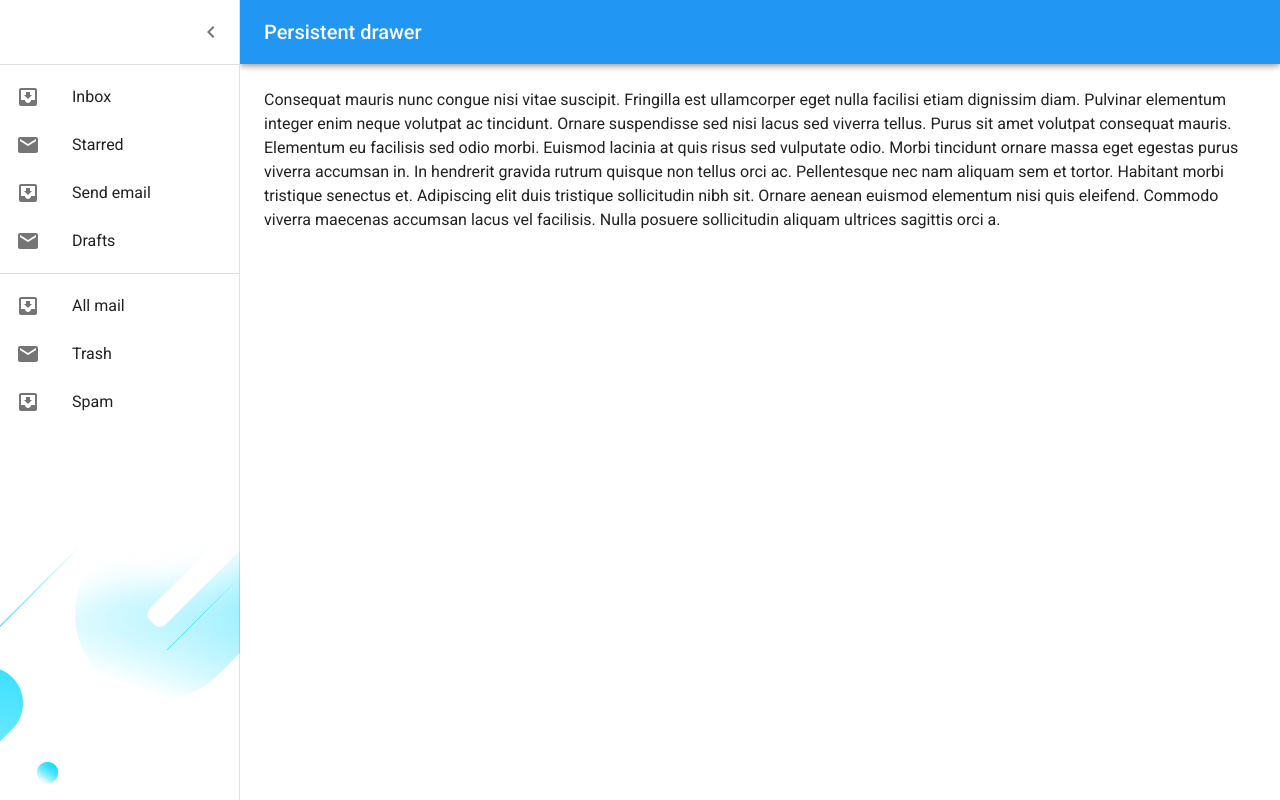
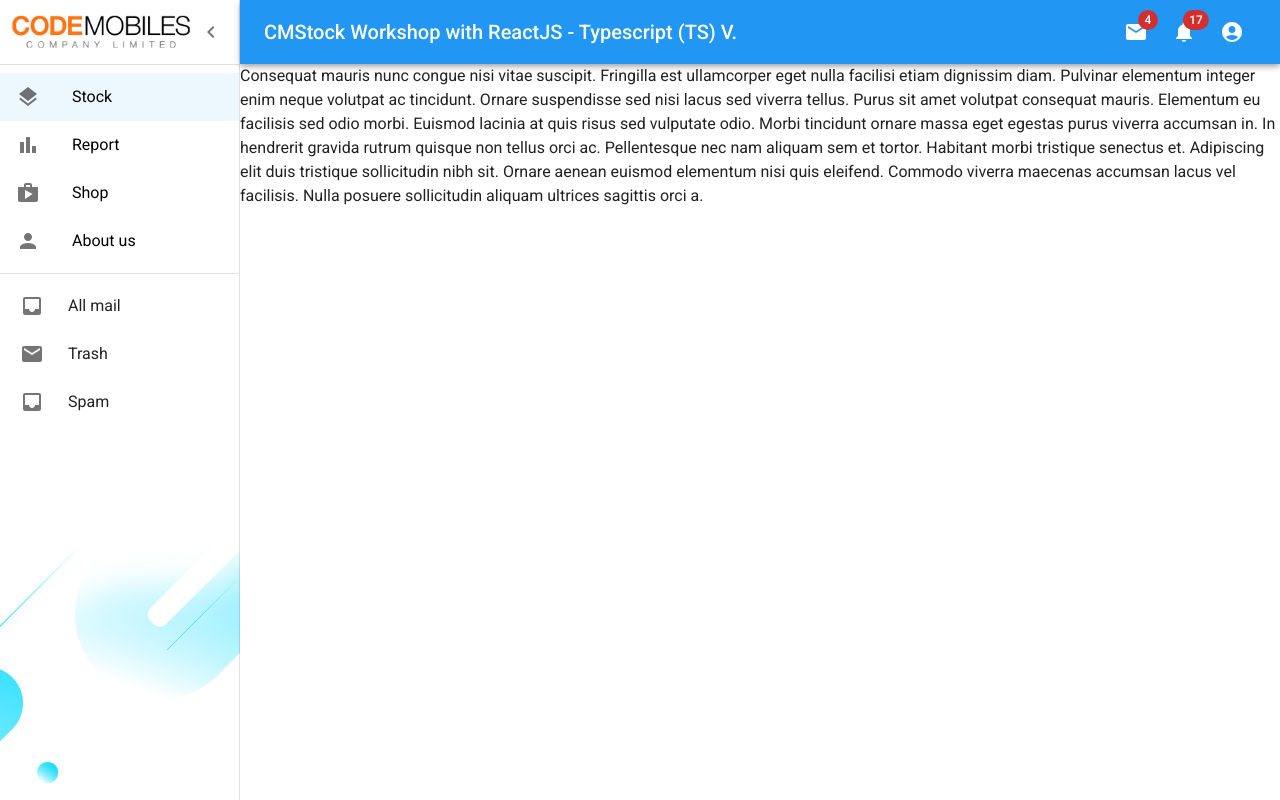
Before and after one commit to AloeThron/project-cm-stock, a Next.js app in the folder cmstock/: page /stock in a window 1280 px wide. Built offline with nearby package versions, Linux system fonts and the light colour scheme.

Commit message:
fix header and sidebar

```diff
--- a/cmstock/src/app/(routes)/layout.tsx
+++ b/cmstock/src/app/(routes)/layout.tsx
@@ -8,26 +8,6 @@ import { DrawerHeader } from "../_components/layout/DrawerHeader";
 type Props = {
   children: React.ReactNode;
 };
-
-const drawerWidth = 240;
-const Main = styled("main", { shouldForwardProp: (prop) => prop !== "open" })<{
-  open?: boolean;
-}>(({ theme, open }) => ({
-  flexGrow: 1,
-  padding: theme.spacing(3),
-  transition: theme.transitions.create("margin", {
-    easing: theme.transitions.easing.sharp,
-    duration: theme.transitions.duration.leavingScreen,
-  }),
-  marginLeft: `-${drawerWidth}px`,
-  ...(open && {
-    transition: theme.transitions.create("margin", {
-      easing: theme.transitions.easing.easeOut,
-      duration: theme.transitions.duration.enteringScreen,
-    }),
-    marginLeft: 0,
-  }),
-}));
 
 export default function layout({ children }: Props) {
   const [open, setOpen] = useState(true);
@@ -46,10 +26,8 @@ export default function layout({ children }: Props) {
         <Header handleDrawerOpen={handleDrawerOpen} open={open} />
         <Sidebar handleDrawerClose={handleDrawerClose} open={open} />
         <Box>
-          <Main open={open}>
             <DrawerHeader />
             {children}
-          </Main>
         </Box>
       </Box>
     </section>
--- a/cmstock/src/app/_components/layout/Header.tsx
+++ b/cmstock/src/app/_components/layout/Header.tsx
@@ -1,14 +1,19 @@
 "use client";
-import * as React from "react";
-import { styled, useTheme } from "@mui/material/styles";
+import React from "react";
+import { styled } from "@mui/material/styles";
+import Box from "@mui/material/Box";
 import MuiAppBar, { AppBarProps as MuiAppBarProps } from "@mui/material/AppBar";
 import Toolbar from "@mui/material/Toolbar";
 import Typography from "@mui/material/Typography";
 import IconButton from "@mui/material/IconButton";
 import MenuIcon from "@mui/icons-material/Menu";
+import NotificationsIcon from "@mui/icons-material/Notifications";
+import AccountCircle from "@mui/icons-material/AccountCircle";
+import MailIcon from "@mui/icons-material/Mail";
+import { Badge, Menu, MenuItem } from "@mui/material";
+import { useRouter } from "next/navigation";
 
 const drawerWidth = 240;
-
 interface AppBarProps extends MuiAppBarProps {
   open?: boolean;
 }
@@ -16,44 +21,112 @@ interface AppBarProps extends MuiAppBarProps {
 const AppBar = styled(MuiAppBar, {
   shouldForwardProp: (prop) => prop !== "open",
 })<AppBarProps>(({ theme, open }) => ({
-  transition: theme.transitions.create(["margin", "width"], {
+  zIndex: theme.zIndex.drawer + 1,
+  transition: theme.transitions.create(["width", "margin"], {
     easing: theme.transitions.easing.sharp,
     duration: theme.transitions.duration.leavingScreen,
   }),
   ...(open && {
+    marginLeft: drawerWidth,
     width: `calc(100% - ${drawerWidth}px)`,
-    marginLeft: `${drawerWidth}px`,
-    transition: theme.transitions.create(["margin", "width"], {
-      easing: theme.transitions.easing.easeOut,
+    transition: theme.transitions.create(["width", "margin"], {
+      easing: theme.transitions.easing.sharp,
       duration: theme.transitions.duration.enteringScreen,
     }),
   }),
 }));
 
-type Props = {
-  open: boolean;
-  handleDrawerOpen: () => void;
-};
+type Props = { handleDrawerOpen: any; open: boolean };
 
-export default function Header({ open, handleDrawerOpen }: Props) {
-  const theme = useTheme();
+const Header = ({ handleDrawerOpen, open }: Props) => {
+  const [showProfileMenu, setShowProfileMenu] = React.useState(false);
+  // const dispatch = useAppDispatch();
+
+  const handleClose = () => {
+    setShowProfileMenu(false);
+  };
+  const router = useRouter();
 
   return (
     <AppBar position="fixed" open={open}>
       <Toolbar>
         <IconButton
-          onClick={handleDrawerOpen}
           color="inherit"
           aria-label="open drawer"
+          onClick={handleDrawerOpen}
           edge="start"
-          sx={{ mr: 2, ...(open && { display: "none" }) }}
+          sx={{
+            marginRight: 5,
+            ...(open && { display: "none" }),
+          }}
         >
           <MenuIcon />
         </IconButton>
-        <Typography variant="h6" noWrap component="div">
-          Persistent drawer
+        <Typography variant="h6" noWrap>
+          CMStock Workshop with ReactJS - Typescript (TS) V.
+          {process.env.NEXT_PUBLIC_APP_VERSION}
         </Typography>
+        <Box sx={{ flexGrow: 1 }} />
+
+        <Box sx={{ display: { xs: "none", md: "flex" } }}>
+          <IconButton
+            size="large"
+            aria-label="show 4 new mails"
+            color="inherit"
+          >
+            <Badge badgeContent={4} color="error">
+              <MailIcon />
+            </Badge>
+          </IconButton>
+          <IconButton
+            size="large"
+            aria-label="show 17 new notifications"
+            color="inherit"
+          >
+            <Badge badgeContent={17} color="error">
+              <NotificationsIcon />
+            </Badge>
+          </IconButton>
+          <IconButton
+            size="large"
+            aria-label="account of current user"
+            aria-haspopup="true"
+            onClick={() => {
+              setShowProfileMenu(!showProfileMenu);
+            }}
+            color="inherit"
+          >
+            <AccountCircle />
+          </IconButton>
+
+          <Menu
+            anchorOrigin={{
+              vertical: "top",
+              horizontal: "right",
+            }}
+            keepMounted
+            transformOrigin={{
+              vertical: "top",
+              horizontal: "right",
+            }}
+            open={showProfileMenu}
+            onClose={handleClose}
+          >
+            <MenuItem
+              onClick={async () => {
+                // const response = await dispatch(signOut());
+                // if (response.meta.requestStatus === "fulfilled")
+                //   router.push("/login");
+              }}
+            >
+              Logout
+            </MenuItem>
+            <MenuItem onClick={() => handleClose}>My account</MenuItem>
+          </Menu>
+        </Box>
       </Toolbar>
     </AppBar>
   );
-}
+};
+
+export default Header;
--- a/cmstock/src/app/_components/layout/Sidebar.tsx
+++ b/cmstock/src/app/_components/layout/Sidebar.tsx
@@ -1,101 +1,158 @@
 "use client";
-import * as React from "react";
-import { styled, useTheme } from "@mui/material/styles";
-import Drawer from "@mui/material/Drawer";
-import MuiAppBar, { AppBarProps as MuiAppBarProps } from "@mui/material/AppBar";
+import React from "react";
+import { styled, Theme, CSSObject } from "@mui/material/styles";
+import MuiDrawer from "@mui/material/Drawer";
 import List from "@mui/material/List";
 import Divider from "@mui/material/Divider";
 import IconButton from "@mui/material/IconButton";
-import ChevronLeftIcon from "@mui/icons-material/ChevronLeft";
-import ChevronRightIcon from "@mui/icons-material/ChevronRight";
+
 import ListItem from "@mui/material/ListItem";
 import ListItemButton from "@mui/material/ListItemButton";
 import ListItemIcon from "@mui/material/ListItemIcon";
 import ListItemText from "@mui/material/ListItemText";
-import InboxIcon from "@mui/icons-material/MoveToInbox";
-import MailIcon from "@mui/icons-material/Mail";
+
+import theme from "../ThemeRegistry/theme";
+import { Stack } from "@mui/material";
+import { blue } from "@mui/material/colors";
+import Image from "next/image";
+import Link from "next/link";
+import { usePathname } from "next/navigation";
+import {
+  Layers,
+  BarChart,
+  Person,
+  Mail,
+  Inbox,
+  ChevronLeft,
+  ChevronRight,
+  Shop2Outlined,
+  Shop,
+} from "@mui/icons-material";
 import { DrawerHeader } from "./DrawerHeader";
 
 const drawerWidth = 240;
 
-interface AppBarProps extends MuiAppBarProps {
-  open?: boolean;
-}
+const openedMixin = (theme: Theme): CSSObject => ({
+  width: drawerWidth,
+  transition: theme.transitions.create("width", {
+    easing: theme.transitions.easing.sharp,
+    duration: theme.transitions.duration.enteringScreen,
+  }),
+  overflowX: "hidden",
+});
 
-const AppBar = styled(MuiAppBar, {
-  shouldForwardProp: (prop) => prop !== "open",
-})<AppBarProps>(({ theme, open }) => ({
-  transition: theme.transitions.create(["margin", "width"], {
+const closedMixin = (theme: Theme): CSSObject => ({
+  transition: theme.transitions.create("width", {
     easing: theme.transitions.easing.sharp,
     duration: theme.transitions.duration.leavingScreen,
   }),
+  overflowX: "hidden",
+  width: `calc(${theme.spacing(7)} + 1px)`,
+  [theme.breakpoints.up("sm")]: {
+    width: `calc(${theme.spacing(8)} + 1px)`,
+  },
+});
+
+const Drawer = styled(MuiDrawer, {
+  shouldForwardProp: (prop) => prop !== "open",
+})(({ theme, open }) => ({
+  width: drawerWidth,
+  flexShrink: 0,
+  whiteSpace: "nowrap",
+  boxSizing: "border-box",
   ...(open && {
-    width: `calc(100% - ${drawerWidth}px)`,
-    marginLeft: `${drawerWidth}px`,
-    transition: theme.transitions.create(["margin", "width"], {
-      easing: theme.transitions.easing.easeOut,
-      duration: theme.transitions.duration.enteringScreen,
-    }),
+    ...openedMixin(theme),
+    "& .MuiDrawer-paper": openedMixin(theme),
   }),
+  ...(!open && {
+    ...closedMixin(theme),
+    "& .MuiDrawer-paper": closedMixin(theme),
+  }),
+}));
+const routesList = [
+  { pathname: "/stock", text: "Stock", icon: <Layers /> },
+  { pathname: "/report", text: "Report", icon: <BarChart /> },
+  { pathname: "/shop", text: "Shop", icon: <Shop /> },
+  { pathname: "/aboutus", text: "About us", icon: <Person /> },
+];
+const CustomLink = styled(
+  Link,
+  {}
+)(() => ({
+  textDecoration: "none",
+  color: "black",
 }));
 
 type Props = {
+  handleDrawerClose: any;
   open: boolean;
-  handleDrawerClose: () => void;
 };
 
-export default function Sidebar({ open, handleDrawerClose }: Props) {
-  const theme = useTheme();
-
+const Sidebar = ({ handleDrawerClose, open }: Props) => {
+  const pathname = usePathname();
   return (
-    <Drawer
-      sx={{
-        width: drawerWidth,
-        flexShrink: 0,
-        "& .MuiDrawer-paper": {
-          width: drawerWidth,
-          boxSizing: "border-box",
-        },
-      }}
-      variant="persistent"
-      anchor="left"
-      open={open}
-    >
+    <Drawer variant="permanent" open={open}>
       <DrawerHeader>
-        <IconButton onClick={handleDrawerClose}>
-          {theme.direction === "ltr" ? (
-            <ChevronLeftIcon />
-          ) : (
-            <ChevronRightIcon />
-          )}
-        </IconButton>
+        <Stack
+          direction="row"
+          alignItems="center"
+          sx={{ backgroundColor: blue }}
+        >
+          <Image
+            src="/static/img/cm_logo.png"
+            width={180}
+            height={35}
+            alt="logo"
+            style={{ objectFit: "contain" }}
+          />
+          <IconButton onClick={handleDrawerClose}>
+            {theme.direction === "ltr" ? <ChevronLeft /> : <ChevronRight />}
+          </IconButton>
+        </Stack>
       </DrawerHeader>
       <Divider />
+
       <List>
-        {["Inbox", "Starred", "Send email", "Drafts"].map((text, index) => (
-          <ListItem key={text} disablePadding>
-            <ListItemButton>
-              <ListItemIcon>
-                {index % 2 === 0 ? <InboxIcon /> : <MailIcon />}
-              </ListItemIcon>
-              <ListItemText primary={text} />
-            </ListItemButton>
-          </ListItem>
-        ))}
+        {routesList.map((route) => {
+          return (
+            <CustomLink href={route.pathname} passHref key={route.text}>
+              <ListItem
+                className={pathname === route.pathname ? "Mui-selected" : ""}
+              >
+                <ListItemIcon>{route.icon}</ListItemIcon>
+                <ListItemText primary={route.text} />
+              </ListItem>
+            </CustomLink>
+          );
+        })}
       </List>
       <Divider />
       <List>
         {["All mail", "Trash", "Spam"].map((text, index) => (
-          <ListItem key={text} disablePadding>
-            <ListItemButton>
-              <ListItemIcon>
-                {index % 2 === 0 ? <InboxIcon /> : <MailIcon />}
+          <ListItem key={text} disablePadding sx={{ display: "block" }}>
+            <ListItemButton
+              sx={{
+                minHeight: 48,
+                justifyContent: open ? "initial" : "center",
+                px: 2.5,
+              }}
+            >
+              <ListItemIcon
+                sx={{
+                  minWidth: 0,
+                  mr: open ? 3 : "auto",
+                  justifyContent: "center",
+                }}
+              >
+                {index % 2 === 0 ? <Inbox /> : <Mail />}
               </ListItemIcon>
-              <ListItemText primary={text} />
+              <ListItemText primary={text} sx={{ opacity: open ? 1 : 0 }} />
             </ListItemButton>
           </ListItem>
         ))}
       </List>
     </Drawer>
   );
-}
+};
+
+export default Sidebar;
```
